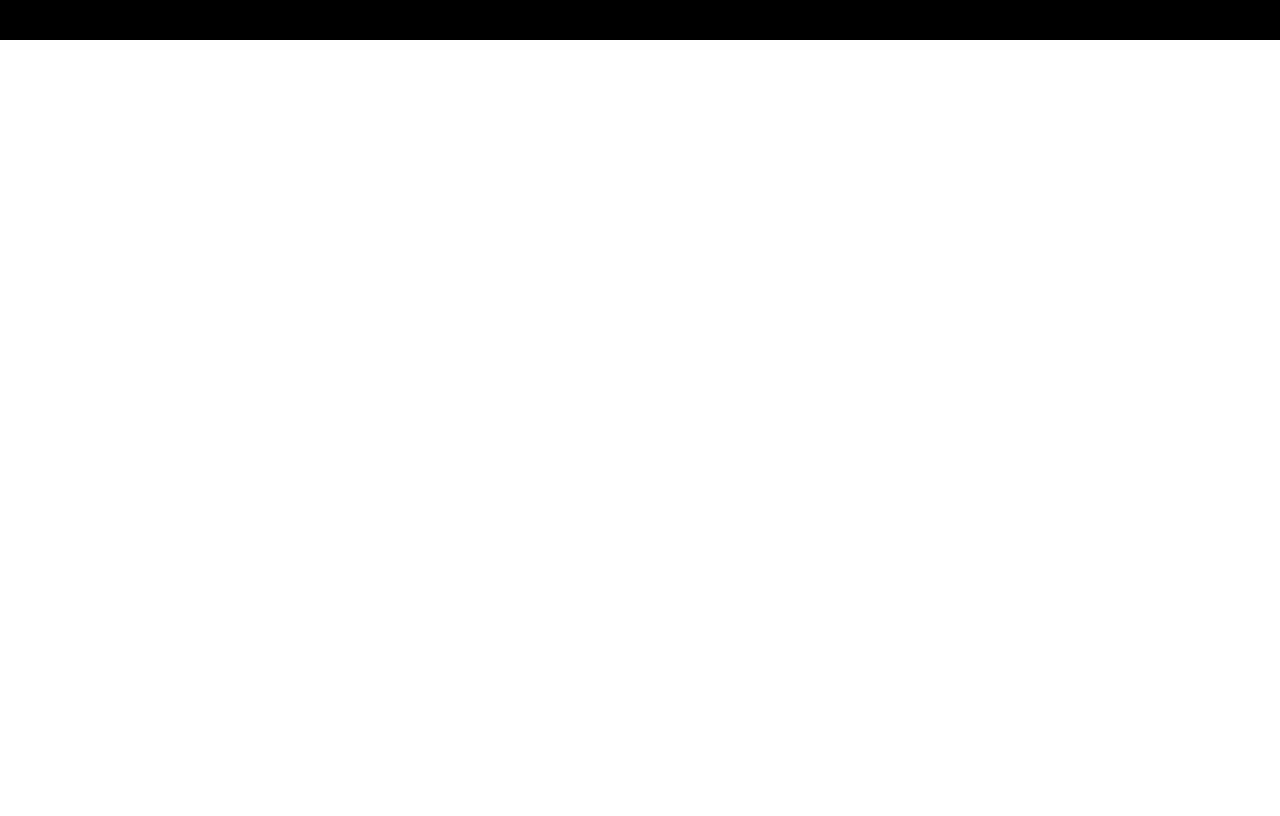
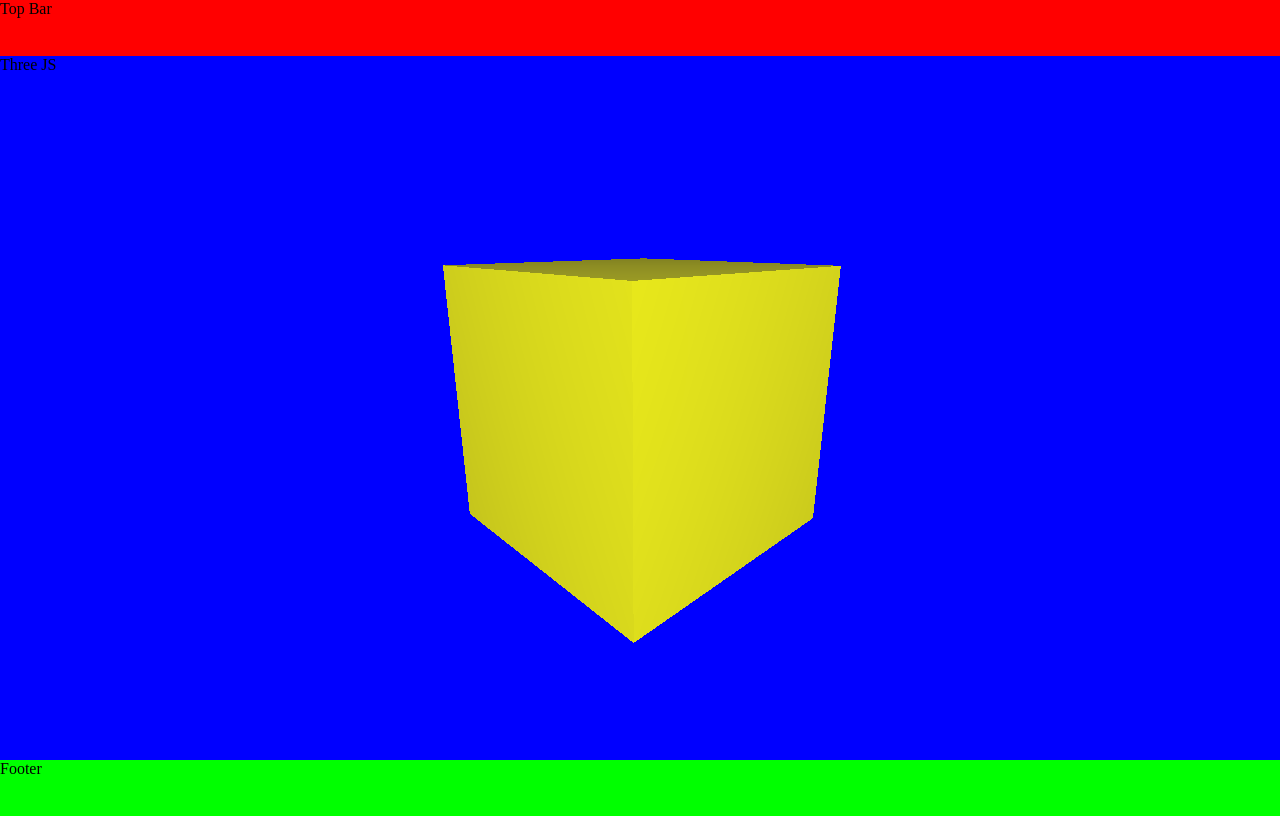
Before and after one commit to Er1k-sav/progettoDiArte, a website built with Vite: page index.html in a window 1280 px wide. Built offline with nearby package versions, Linux system fonts and the light colour scheme; animation ran at ten frames a second.

Commit message:
three.js_added

```diff
--- a/index.html
+++ b/index.html
@@ -4,13 +4,16 @@
     <meta charset="UTF-8">
     <meta name="viewport" content="width=device-width, initial-scale=1.0">
     <title>Hub di arte</title>
-    <link rel="stylesheet" type="text/css" href="./style.css"></link>
+    <link rel="stylesheet" type="text/css" href="./style.css">
 </head>
 <body>
     <div id="app">
-        <div id="bar"></div>
-        <div id="main"></div>
-        <footer id="footer"></footer>
+        <div id="bar">Top Bar</div>
+        <div id="main">
+            Three JS
+            <script type="module" src="/main.js"></script>
+        </div>
+        <footer id="footer">Footer</footer>
     </div>
 </body>
 </html>
--- /dev/null
+++ b/main.js
@@ -0,0 +1,46 @@
+import * as THREE from 'three'
+import WebGL from 'three/addons/capabilities/WebGL.js'
+
+if ( WebGL.isWebGLAvailable() ) {
+
+	const scene = new THREE.Scene()
+
+    const camera = new THREE.PerspectiveCamera(75, window.innerWidth / window.innerHeight, 0.1, 1000)
+    camera.position.z = 2
+
+    const renderer = new THREE.WebGLRenderer()
+    renderer.setClearColor("#00f")
+    renderer.setSize(window.innerWidth, window.innerHeight)
+
+    document.body.appendChild(renderer.domElement)
+
+    window.addEventListener("resize", () => {
+        renderer.setSize(window.innerWidth, window.innerHeight)
+        camera.aspect = window.innerWidth / window.innerHeight
+
+        camera.updateProjectionMatrix()
+    })
+
+    const geometry = new THREE.BoxGeometry(1, 1, 1)
+    const material = new THREE.MeshStandardMaterial({color: 0xffff00})
+    const mesh = new THREE.Mesh(geometry, material)
+    mesh.rotation.set(.3, 0, 0)
+    scene.add(mesh)
+
+    const light = new THREE.PointLight(0xffffff, 300, 500)
+    light.position.set(0, 0, 10)
+    scene.add(light)
+
+    var render = function() {
+        requestAnimationFrame(render)
+        mesh.rotation.y += 0.01;
+        renderer.render(scene, camera)
+    }
+    render()
+
+} else {
+
+	const warning = WebGL.getWebGLErrorMessage();
+	document.getElementById( 'container' ).appendChild( warning );
+
+}
--- a/style.css
+++ b/style.css
@@ -10,27 +10,25 @@ body {
     display: grid;
     column-count: 1;
     grid-template-columns: 100%;
-    grid-template-rows: 5% 88% 7%;
+    grid-template-rows: 7% 88% 7%;
 }
 
 #bar {
     position: relative;
     width: 100%;
     height: 100%;
-    background-color: black;
-
+    background-color: #f00;
 }
 
 #main {
     position: relative;
     width: 100%;
     height: 100%;
-    /*background-color: blue;*/
 }
 
 #footer {
     position: relative;
     width: 100%;
     height: 100%;
-    /*background-color: red;*/
+    background-color: #0f0;
 }
```
Also changed, not shown: package.json (added, +15 -0 lines), 1 other file.
